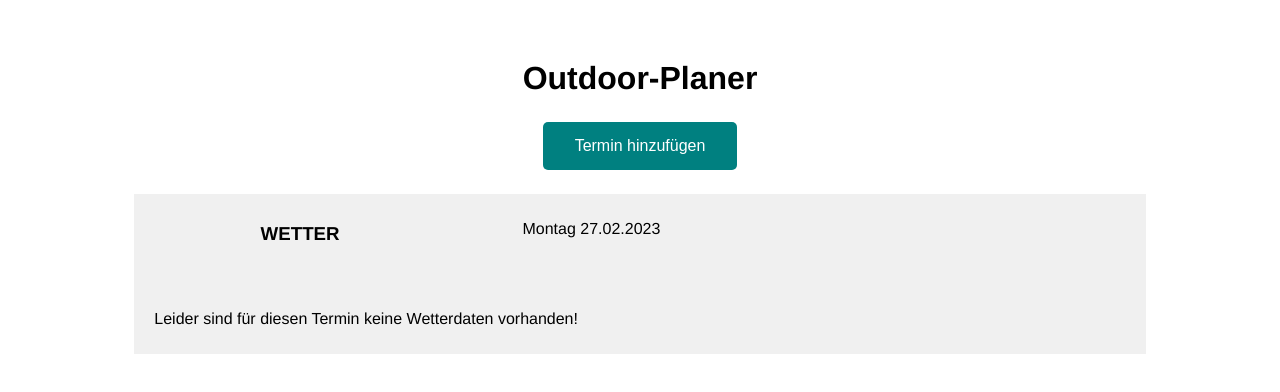
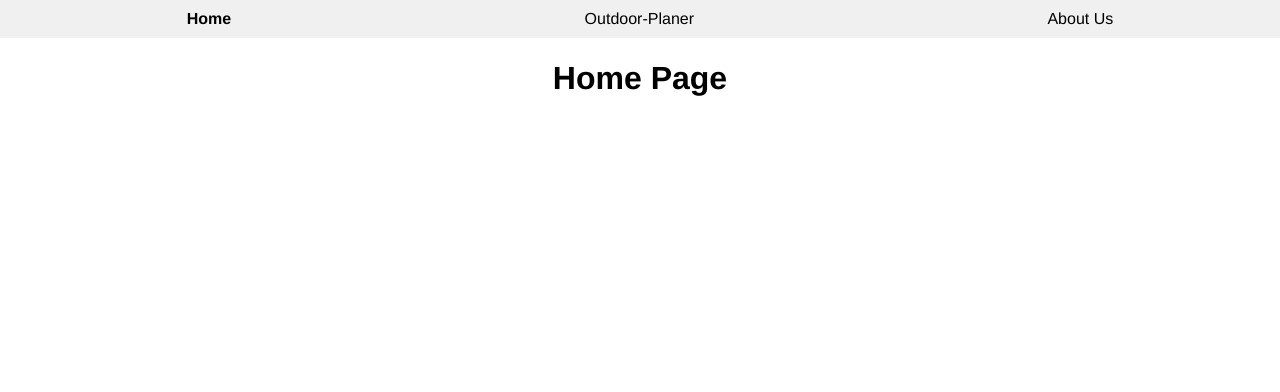
Before and after one commit to adriansuciu09/grabo, a Vue app: page / in a window 1280 px wide. Shown: the top 392 px of the page. Built offline with nearby package versions, Linux system fonts and the light colour scheme.

Commit message:
Neue Navigationsbar hinzugefügt

```diff
--- a/src/App.vue
+++ b/src/App.vue
@@ -1,13 +1,23 @@
 <template>
-  <Header/>
-  <Button @click="showAddTask = !showAddTask"/>
-  <AddTask v-if="showAddTask" @add-task="addTask" @task-saved="showAddTask=false"/>
-  <div class="padding">
+  <div>
+    <Navbar @change-page="changePage" />
+    <div class="content">
+      <h1 v-if="activePage === 'home'">Home Page</h1>
+      <h1 v-if="activePage === 'outdoor'">Outdoor-Planer</h1>
+      <h1 v-if="activePage === 'about'">About Us Page</h1>
+    </div>
   </div>
-  <TasksArray @delete-task="deleteTask" @updateWeather="getWeather" :tasks="tasks"/>
+
+  <Header v-if="activePage === 'outdoor'"/>
+  <Button @click="showAddTask = !showAddTask" v-if="activePage === 'outdoor'"/>
+  <AddTask v-if="showAddTask && activePage === 'outdoor'" @add-task="addTask" @task-saved="showAddTask=false" />
+  <div class="padding" v-if="activePage === 'outdoor'">
+  </div>
+  <TasksArray @delete-task="deleteTask" @updateWeather="getWeather" :tasks="tasks" v-if="activePage === 'outdoor'"/>
 </template>
 
 <script>
+import Navbar from './components/Navbar.vue';
 import Button from './components/Button.vue'
 import Header from './components/Header.vue'
 import TasksArray from './components/TasksArray.vue'
@@ -17,18 +27,25 @@ import axios from "axios";
 export default {
   name: 'App',
   components: {
+    Navbar,
     Button,
     Header,
     TasksArray,
-    AddTask
+    AddTask,
+
   },
   data() {
     return {
+      activePage: 'home',
       tasks: [],
       showAddTask: false,
     }
   },
   methods: {
+    changePage(page) {
+      this.activePage = page;
+    },
+
     deleteTask(id) {
   this.tasks = this.tasks.filter((task) => task.id !== id);
   this.saveTasks();
@@ -146,4 +163,9 @@ export default {
 .padding {
   margin-top: 20px;
 }
+
+.content {
+  margin-top: 20px;
+  text-align: center;
+}
 </style>
--- a/src/components/Header.vue
+++ b/src/components/Header.vue
@@ -1,5 +1,5 @@
 <template>
-    <h1>Outdoor-Planer</h1>
+    <h1></h1>
 </template>
 
 <script>
--- /dev/null
+++ b/src/components/Navbar.vue
@@ -0,0 +1,54 @@
+<template>
+  <nav>
+    <ul>
+      <li :class="{ active: activePage === 'home' }" @click="changePage('home')">Home</li>
+      <li :class="{ active: activePage === 'outdoor' }" @click="changePage('outdoor')">Outdoor-Planer</li>
+      <li :class="{ active: activePage === 'about' }" @click="changePage('about')">About Us</li>
+    </ul>
+  </nav>
+</template>
+
+<script>
+export default {
+  name: 'Navbar-one',
+  data() {
+    return {
+      activePage: 'home'
+    }
+  },
+  methods: {
+    changePage(page) {
+      this.activePage = page;
+      this.$emit('change-page', page);
+    }
+  }
+}
+</script>
+
+<style scoped>
+nav {
+  background-color: #f0f0f0;
+  padding: 10px;
+  position: fixed;
+  top: 0;
+  left: 0;
+  width: 100%;
+  z-index: 999;
+}
+
+ul {
+  list-style-type: none;
+  display: flex;
+  justify-content: space-around;
+  margin: 0;
+  padding: 0;
+}
+
+li {
+  cursor: pointer;
+}
+
+li.active {
+  font-weight: bold;
+}
+</style>
```
